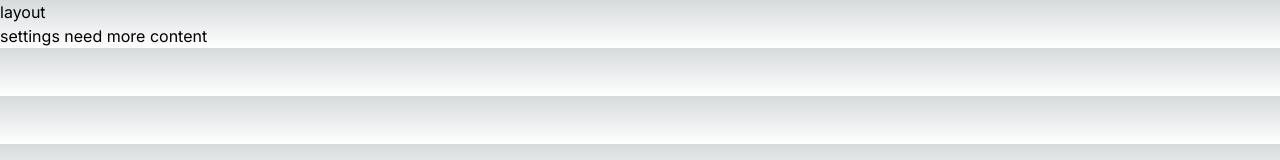
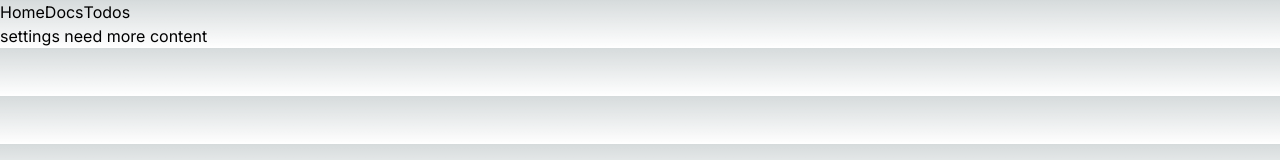
Before and after one commit to simotae14/intro-nextjs-v3-app, a Next.js app: page /settings in a window 1280 px wide. Shown: the top 160 px of the page. Built offline with nearby package versions, Linux system fonts and the light colour scheme.

Commit message:
Navigation with Link component in Next

```diff
--- a/app/layout.tsx
+++ b/app/layout.tsx
@@ -1,6 +1,7 @@
 import './globals.css'
 import type { Metadata } from 'next'
 import { Inter } from 'next/font/google'
+import Link from 'next/link'
 
 const inter = Inter({ subsets: ['latin'] })
 
@@ -8,6 +9,22 @@
   title: 'Create Next App',
   description: 'Generated by create next app',
 }
+
+// create array of links
+const links = [
+  {
+    href: '/',
+    label: 'Home',
+  },
+  {
+    href: '/docs',
+    label: 'Docs',
+  },
+  {
+    href: '/todos',
+    label: 'Todos',
+  }
+]
 
 export default function RootLayout({
   children,
@@ -17,7 +34,19 @@
   return (
     <html lang="en">
       <body className={inter.className}>
-        <h1>layout</h1>
+        <header>
+          <nav>
+            <ul className='flex items-center'>
+              {
+                links.map((link) => (
+                  <li key={link.href}>
+                    <Link href={link.href}>{link.label}</Link>
+                  </li>
+                ))
+              }
+            </ul>
+          </nav>
+        </header>
         <div>{children}</div>
       </body>
     </html>
```
